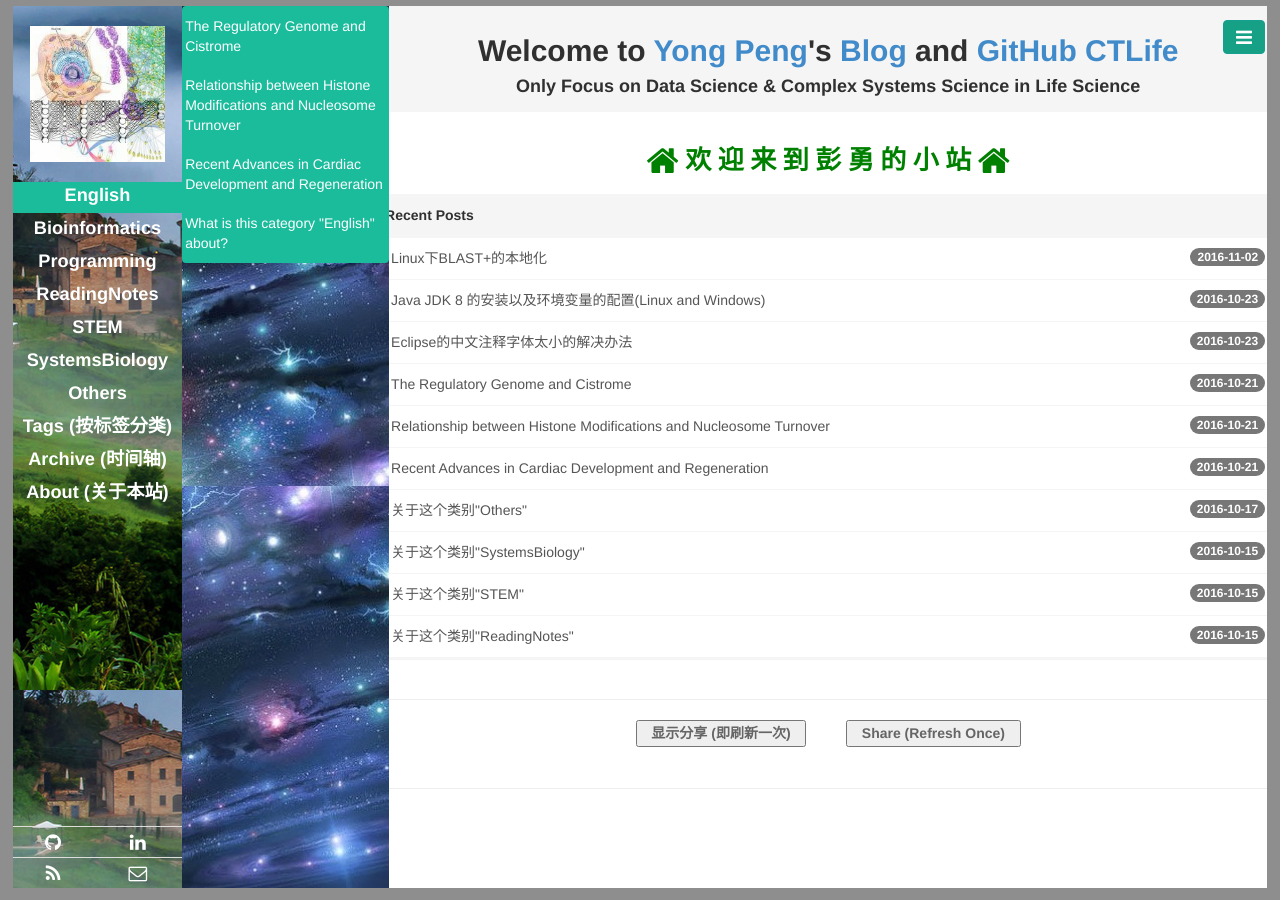
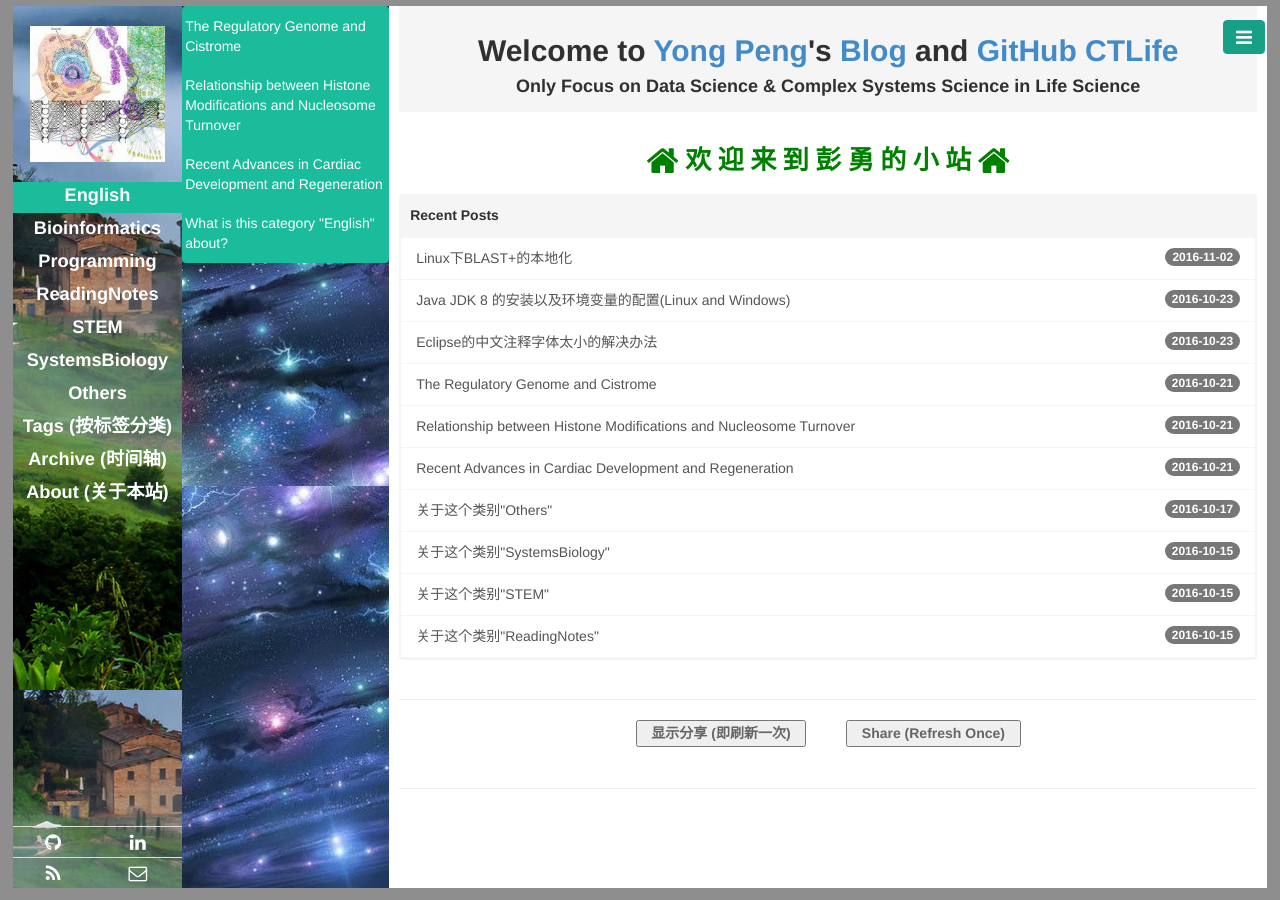
Before and after one commit to CTLife/CTLife.github.io, a Jekyll site: the page built from index.html, in a window 1280 px wide. Built offline with Jekyll 4.4.1, drawn with Linux system fonts in a browser that asks for light colours; Markdown is read by kramdown in place of the engine named in the settings; the list of posts is cut into pages by our own code.

Commit message:
Update base.css

```diff
--- a/public/css/base.css
+++ b/public/css/base.css
@@ -85,7 +85,7 @@
   overflow-y: auto;
   background-color: #FFFFFF;
   overflow-x: hidden;
-  padding: 0   0%   0   0%;
+  padding: 0   2%   0   2%;
 }
 .aside3-title {
   /*  padding: 5px 5px 5px 5px;    上右下左内边距 */
```
